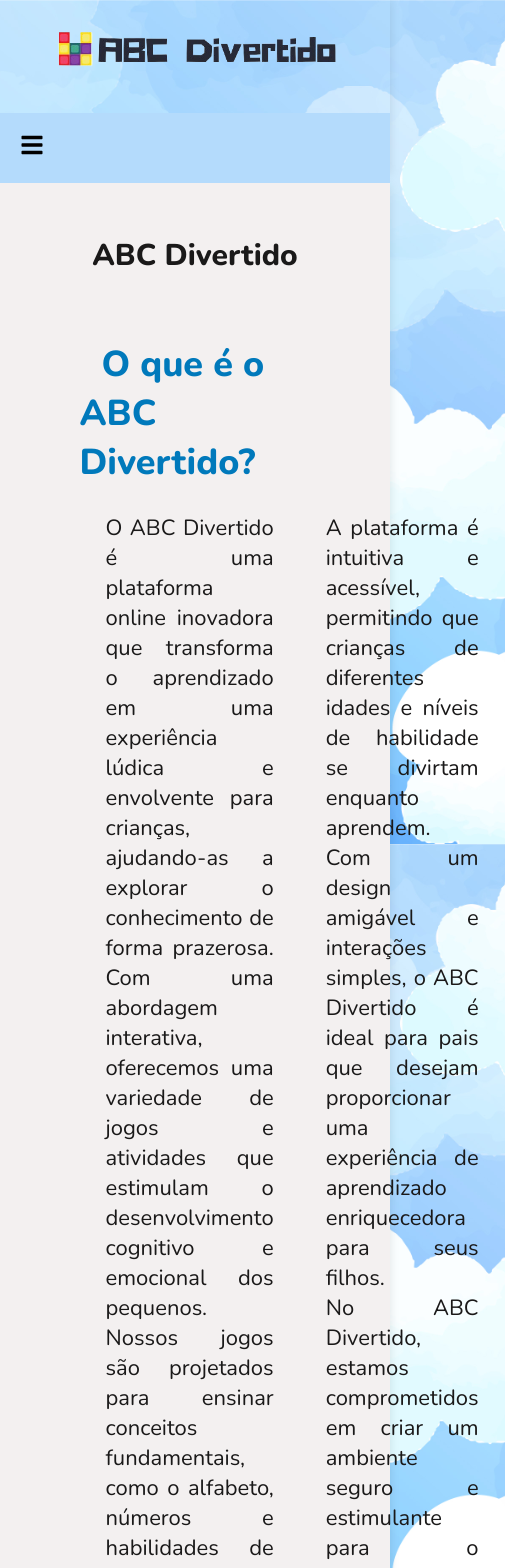
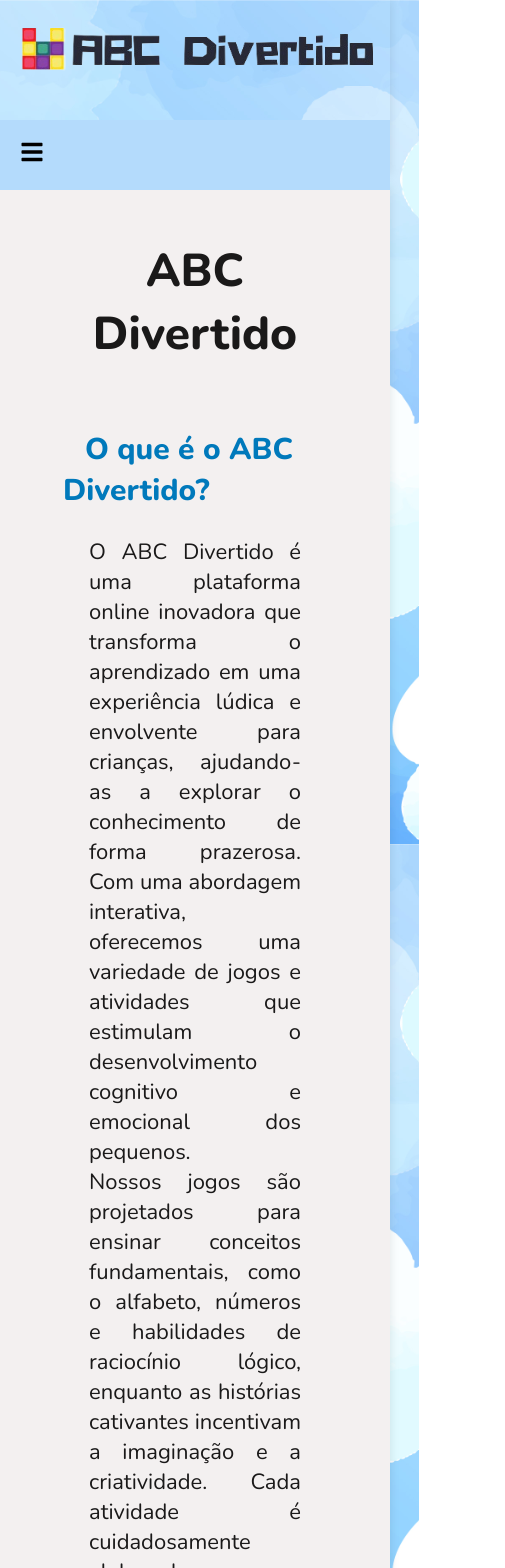
Before and after one commit to Astaphaanos/ABC-divertido, a React (Vite) app: page /conheca-mais in a window 390 px wide. Shown: the top 1568 px of the page, 505 px wide, since content can reach past the window. Built offline with nearby package versions, Linux system fonts and the light colour scheme.

Commit message:
Projeto Finalizado

```diff
--- a/src/App.jsx
+++ b/src/App.jsx
@@ -1,4 +1,3 @@
-
 import AppRoutes from "./routes/AppRoutes";
 
 function App() {
--- a/src/components/Header/Header.css
+++ b/src/components/Header/Header.css
@@ -84,7 +84,25 @@ nav {
     cursor: pointer;
 }
 
-@media (max-width: 1162px) {
+/*Media Queries*/
+@media (max-width: 1289px) {
+    header {
+        max-width: 1100px;
+    }
+}
+
+@media (max-width: 1170px) {
+    .menu-list {
+        left: -70px;
+    }
+
+    header {
+        max-width: 1000px;
+    }
+}
+
+
+@media (max-width: 970px) {
     .dropdown-button {
         display: block;
     }
@@ -118,25 +136,8 @@ nav {
         opacity: 1;
         transform: translateY(0);
     }
-}
 
-@media (max-width: 1005px) {
-    .menu-list {
-        left: -70px;
+    header {
+        max-width: 800px;
     }
 }
-
-@media (max-width: 631px) {
-
-    .nav-logo img{
-        width: 340px;
-    }
-}
-
-
-@media (max-width: 421px) {
-
-    .nav-logo img{
-        width: 300px;
-    }
-}
--- a/src/pages/HomePage/HomePage.css
+++ b/src/pages/HomePage/HomePage.css
@@ -1,5 +1,6 @@
 .home_container {
     max-width: 1400px;
+    height: auto;
     margin: 0 auto;
     padding: 20px;
     box-shadow: 0 10px 10px rgba(0, 0, 0, 0.1);
@@ -129,4 +130,64 @@
     }
   }
 
-/*Fazer media querie*/
+/*media querie*/
+@media (max-width: 1293px) {
+    .home_container {
+        max-width: 1100px;
+    }
+
+    .home_banner_info {
+        height: auto;
+    }
+
+    .games_home_section {
+        grid-template-columns: 1fr 1fr 1fr;
+    }
+}
+
+@media (max-width: 1170px) {
+    .home_container {
+        max-width: 1000px;
+    }
+
+    .games_home_section {
+        grid-template-columns: 1fr 1fr;
+        row-gap: 30px;
+        padding-top: 60px;
+    }
+
+    .games_cards {
+        margin: 0 auto;
+    }
+}
+
+@media (max-width: 970px) {
+    .home_container {
+        max-width: 800px;
+    }
+
+    .games_home_section {
+        grid-template-columns: 1fr;
+        row-gap: 30px;
+    }
+
+    .games_cards {
+        margin: 0 auto;
+    }
+
+}
+
+@media (max-width: 621px) {
+    .home_section h1 {
+        font-size: 38px;
+    }
+
+    .home_banner_info h2 {
+        font-size: 30px;
+        text-align: center;
+    }
+
+    .home_banner_info p {
+        font-size: 18px;
+    }
+}
--- a/src/pages/SobrePage/SobrePage.css
+++ b/src/pages/SobrePage/SobrePage.css
@@ -20,11 +20,6 @@
         font-weight: 800;
         text-align: center;
 
-    }
-
-    p {
-        font-size: 22px;
-        text-align: center;
     }
 }
 
@@ -122,62 +117,40 @@
     }
 }
 
-@media (max-width: 700px) {
-    .cabecalho-sobre {
-        h1 {
-            font-size: 36px;
+@media (max-width: 1293px) {
+    .sobre-section {
+        max-width: 1100px;
+    }
+}
+
+@media (max-width: 1170px) {
+    .sobre-section {
+        max-width: 1000px;
+    }
+}
+
+@media (max-width: 970px) {
+    .sobre-section {
+        max-width: 800px;
+    }
+
+    .descricao-sobre .paragrafos-descricao {
+        display: block;
+    }
+}
+
+@media (max-width: 621px) {
+    .descricao-sobre, .info-sobre, .pais-sobre {
+        span {
+            font-size: 30px;
+        }
+
+        h3 {
+            font-size: 32px;
         }
 
         p {
-            padding: 0 40px;
-        }
-    }
-
-    .descricao-sobre, .info-sobre, .pais-sobre{
-        width: 80%;
-        padding-bottom: 20px;
-    }
-}
-
-@media (max-width: 673px) {
-    .cabecalho-sobre {
-        padding-top: 30px;
-
-        h1 {
-            font-size: 38px;
-        }
-
-        p {
-            padding: 0 40px;
-        }
-    }
-
-    .descricao-sobre, .info-sobre, .pais-sobre{
-        width: 70%;
-        padding-bottom: 20px;
-    }
-}
-
-@media (max-width: 444px) {
-    .cabecalho-sobre {
-        h1 {
-            font-size: 30px;
-        }
-
-        p {
-            font-size: 18px;
-        }
-    }
-
-    .descricao-sobre, .info-sobre, .pais-sobre{
-        h3 {
-            font-size: 26px;
-            font-weight: 600;
-        }
-
-        p {
-            font-size: 18px;
-            text-align: justify;
+            font-size: 20px;
         }
     }
 }
```
